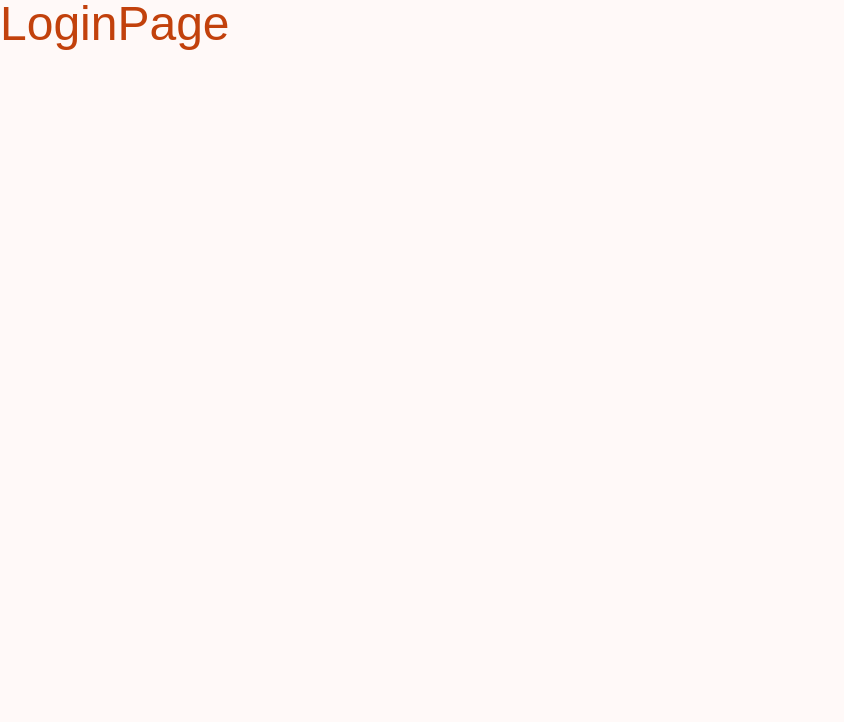
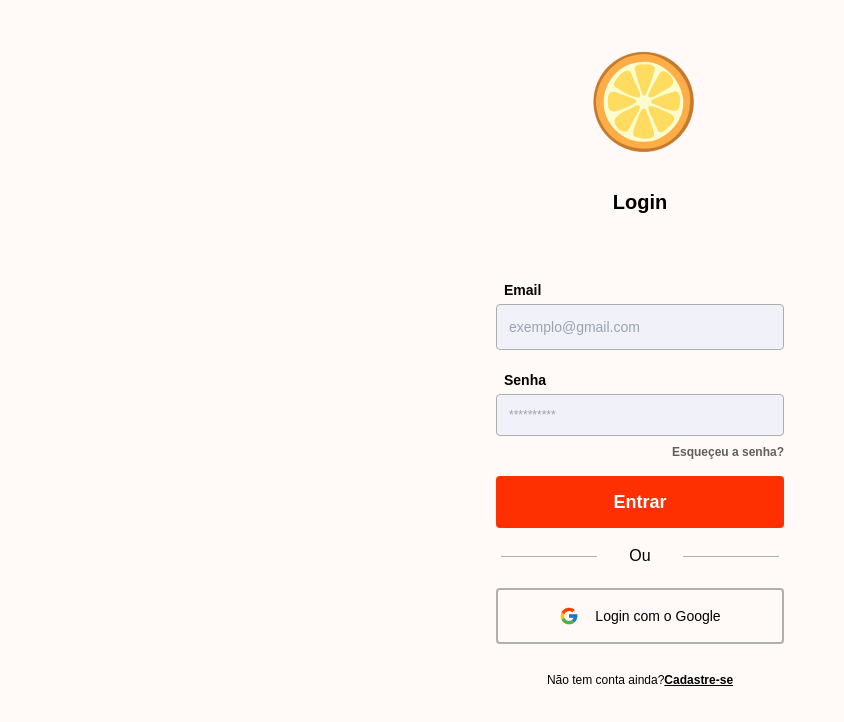
Before and after one commit to Squad-21/front-end, a React (Create React App) app: page /login in a window 1280 px wide. Shown: the top 722 px of the page, without its empty margins (0-844 px from the left). Built offline with nearby package versions, Linux system fonts and the light colour scheme.

Commit message:
feat:finalizar login page

```diff
--- a/src/pages/LoginPage/index.jsx
+++ b/src/pages/LoginPage/index.jsx
@@ -1,3 +1,96 @@
+import logoImg from "../../images/laranja_logo.png";
+import { useForm } from "react-hook-form";
+import { yupResolver } from "@hookform/resolvers/yup";
+import * as yup from "yup";
+import { FcGoogle } from "react-icons/fc";
+
+const schema = yup
+  .object({
+    email: yup
+      .string()
+      .email("Digite um email válido")
+      .required("Email obrigatório"),
+    password: yup.string().required("Digite sua senha"),
+  })
+  .required();
+
 export function LoginPage() {
-  return <h1 className="text-5xl text-orange-700">LoginPage</h1>;
+  const {
+    register,
+    handleSubmit,
+    formState: { errors },
+  } = useForm({
+    resolver: yupResolver(schema),
+  });
+  const onSubmit = (data) => console.log(data);
+
+  return (
+    <div
+      id="container"
+      className="px-4 pt-10 flex flex-col items-center max-w-xs mx-auto"
+    >
+      <img src={logoImg} alt="logo" />
+      <h2 className="font-bold mt-8 text-xl">Login</h2>
+      <form onSubmit={handleSubmit(onSubmit)} className="w-full">
+        <label
+          htmlFor="email"
+          className="block ml-2 mt-16 mb-1 font-bold text-sm"
+        >
+          Email
+        </label>
+        <input
+          type="text"
+          placeholder="exemplo@gmail.com"
+          className={`border-[0.3px] border-[#ADADAD] ${
+            errors.email && "border-red-600"
+          }  bg-gray-10 rounded w-full text-sm p-3`}
+          {...register("email")}
+        />
+        <p className="text-red-600">{errors.email?.message}</p>
+
+        <label
+          htmlFor="password"
+          className="block ml-2 mt-5 mb-1 font-bold text-sm"
+        >
+          Senha
+        </label>
+        <input
+          type="password"
+          placeholder="**********"
+          className={`border-[0.3px] border-[#ADADAD] ${
+            errors.password && "border-red-600"
+          }  bg-gray-10 rounded w-full text-xs p-3`}
+          {...register("password")}
+        />
+        <p className="text-red-600">{errors.password?.message}</p>
+        <p className="text-right text-xs font-extrabold mt-2 text-gray-550">
+          Esqueçeu a senha?
+        </p>
+        <input
+          type="submit"
+          className="text-lg font-bold text-white bg-orange-650 w-full rounded
+                     py-3 px-16 mt-4 cursor-pointer"
+          value="Entrar"
+        />
+      </form>
+      <div id="ou" className="flex items-center mt-4">
+        <hr className="border-t-[1px] w-24 border-black opacity-30" />
+        <p className="mx-8">Ou</p>
+        <hr className="border-t-[1px] w-24 border-black opacity-30" />
+      </div>
+      <button
+        className="flex items-center justify-center gap-4 mt-5 py-4 rounded border-[2px]
+        border-black border-opacity-30 text-sm font-medium w-full"
+      >
+        <FcGoogle size={20} />
+        Login com o Google
+      </button>
+      <p className="text-xs font-normal mt-7">
+        Não tem conta ainda?
+        <a href="/" className="font-extrabold underline">
+          Cadastre-se
+        </a>
+      </p>
+    </div>
+  );
 }
```
